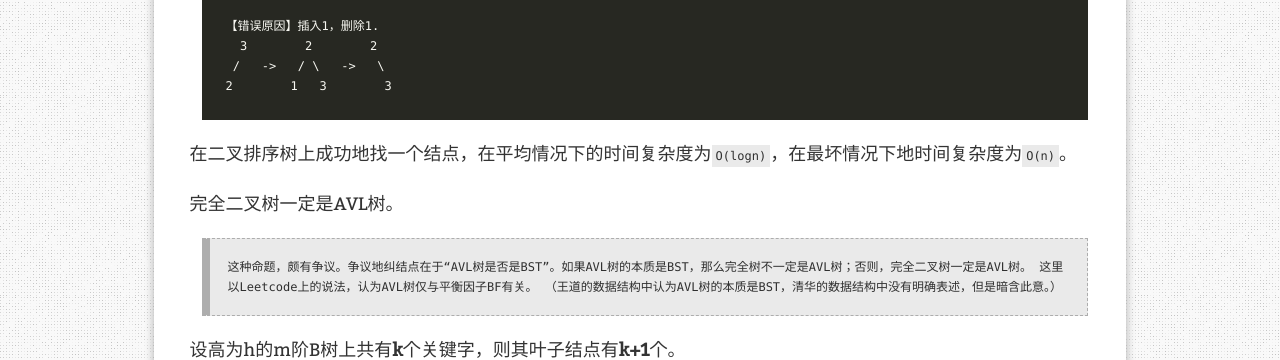
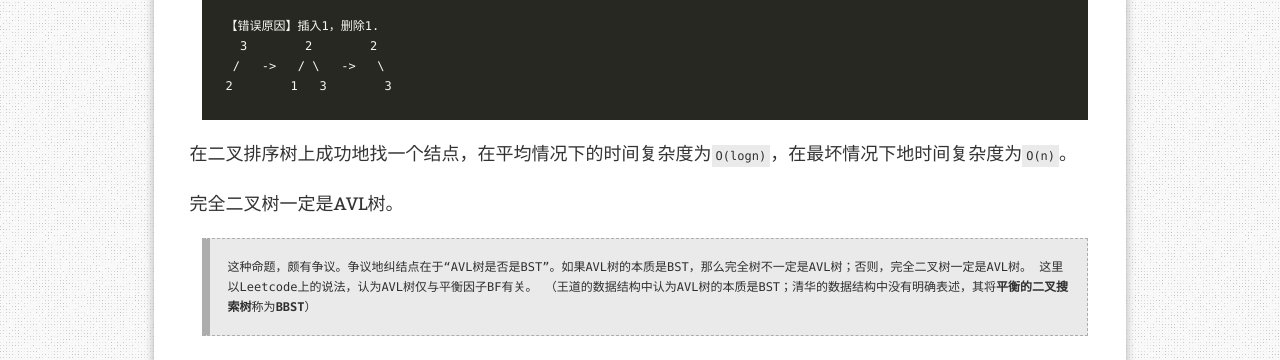
Before and after one commit to AuthurWhywait/AuthurWhywait.github.io, a Jekyll site: the page built from _posts/2020-10-18-notes_of_exercises_unit9.md, in a window 1280 px wide and 900 px high, scrolled down 5703 px, cut to the strip 0-360 px from the top of the window. Built offline with Jekyll 4.4.1, drawn with Linux system fonts in a browser that asks for light colours; comment, search, counter and statistics services are not loaded.

Commit message:
Update 2020-10-18-notes_of_exercises_unit9.md

```diff
--- a/_posts/2020-10-18-notes_of_exercises_unit9.md
+++ b/_posts/2020-10-18-notes_of_exercises_unit9.md
@@ -90,7 +90,7 @@ m阶B树中，非叶结点分为如下两类：
 
 > 这种命题，颇有争议。争议地纠结点在于“AVL树是否是BST”。如果AVL树的本质是BST，那么完全树不一定是AVL树；否则，完全二叉树一定是AVL树。
 > 这里以Leetcode上的说法，认为AVL树仅与平衡因子BF有关。
-> （王道的数据结构中认为AVL树的本质是BST，清华的数据结构中没有明确表述，但是暗含此意。）
+> （王道的数据结构中认为AVL树的本质是BST；清华的数据结构中没有明确表述，其将**平衡的二叉搜索树**称为**BBST**）
 
 设高为h的m阶B树上共有**k**个关键字，则其叶子结点有**k+1**个。
 
```
